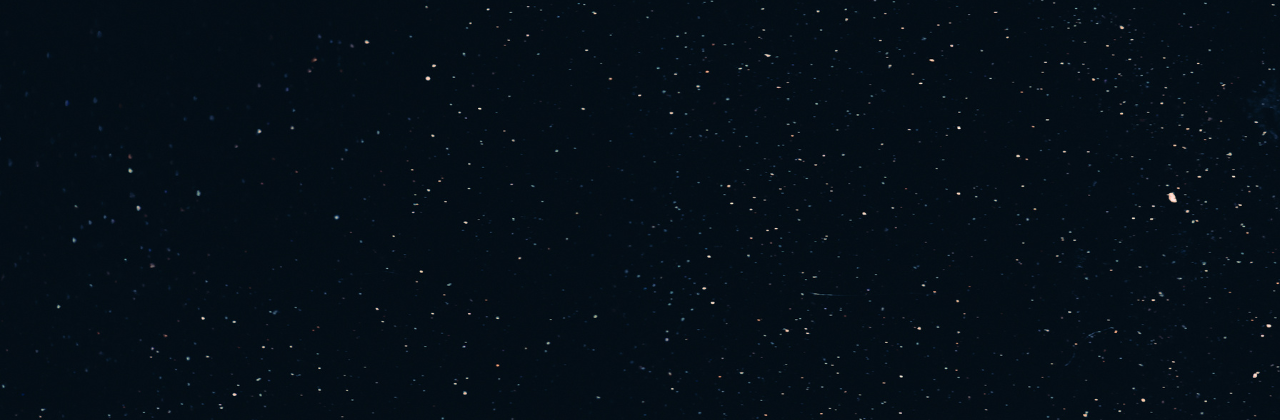
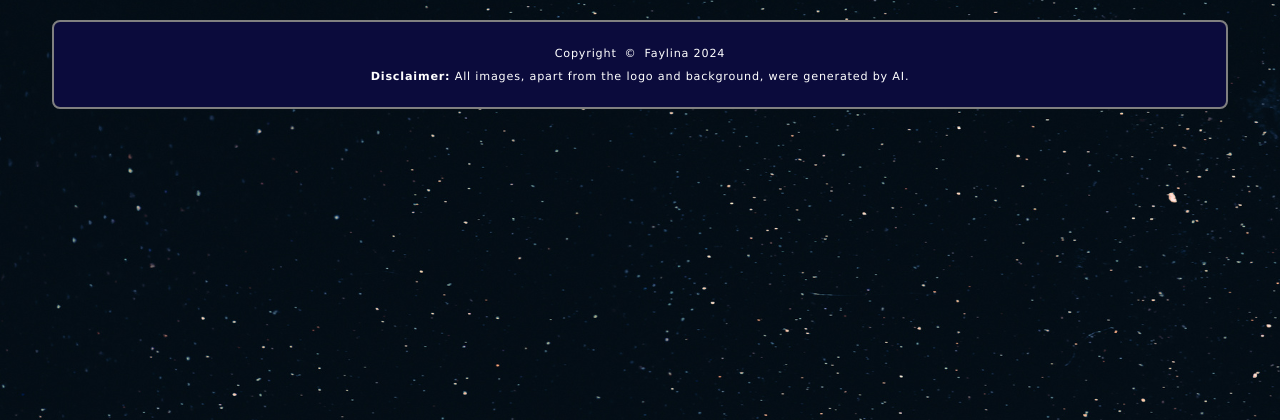
Before and after one commit to Faylina/witching_hour_chronicles, a PHP site: page / in a window 1280 px wide. Shown: the part 249-669 px from the top of the page. Run offline with PHP 8.4, Linux system fonts and the light colour scheme.

Commit message:
feat: Add footer
The footer was added, containing the copyright and a disclaimer.
The footer was styled matching the branding.

```diff
--- a/css/main.css
+++ b/css/main.css
@@ -1,6 +1,10 @@
 * {
     margin: 0;
     padding: 0;
+}
+
+ul {
+    list-style: none;
 }
 
 body {
@@ -89,3 +93,32 @@ h1 {
     letter-spacing: 0.3rem;
     font-family: Herculanum, fantasy;
 }
+
+/*  -------- FOOTER --------- */
+
+footer {
+    height: 65px;
+    width: 90%;
+    background-color: rgb(11, 11, 60);
+    border: 2px solid grey;
+    border-radius: 8px;
+    margin: 20px 5%;
+    display: flex;
+    justify-content: center;
+    padding: 10px;
+    color: white;
+    font-size: 0.7rem;
+}
+
+.footer-container {
+    display: flex;
+    flex-direction: column;
+    align-items: center;
+    justify-content: center;
+}
+
+.footer-container ul {
+    display: flex;
+    gap: 8px;
+    margin-bottom: 10px;
+}
--- a/index.php
+++ b/index.php
@@ -38,8 +38,11 @@
 		<link rel="stylesheet" href="./css/debug.css">
     </head>
     <body>
+
     <!-- ------------- NAGIVATION BEGIN --------------------------- -->
+
         <nav class="navigation">
+
             <!-- toggle navigation depending on the login status -->
             <?php if ( $loggedIn === false ): ?>
             <!-- ------------- LOGIN FORM BEGIN --------------------------- -->
@@ -75,6 +78,7 @@
 
     <!-- ------------- HEADER BEGIN ------------------------------- -->
         <header>
+
             <img class="logo" src="./css/images/logo.png" alt="Parchment paper with a teal quill, a full moon in the background">
             <h1>Witching Hour Chronicles</h1>
 
@@ -91,7 +95,14 @@
 
     <!-- ------------- FOOTER BEGIN -------------------------------- -->
         <footer>
-
+            <div class="footer-container">
+                <ul>
+                    <li>Copyright</li>
+                    <li>&copy;</li>
+                    <li>Faylina 2024</li>
+                </ul>
+                <div><strong>Disclaimer:</strong> All images, apart from the logo and background, were generated by AI.</div>
+            </div>
         </footer>
     <!-- ------------- FOOTER END ---------------------------------- -->
 
```
